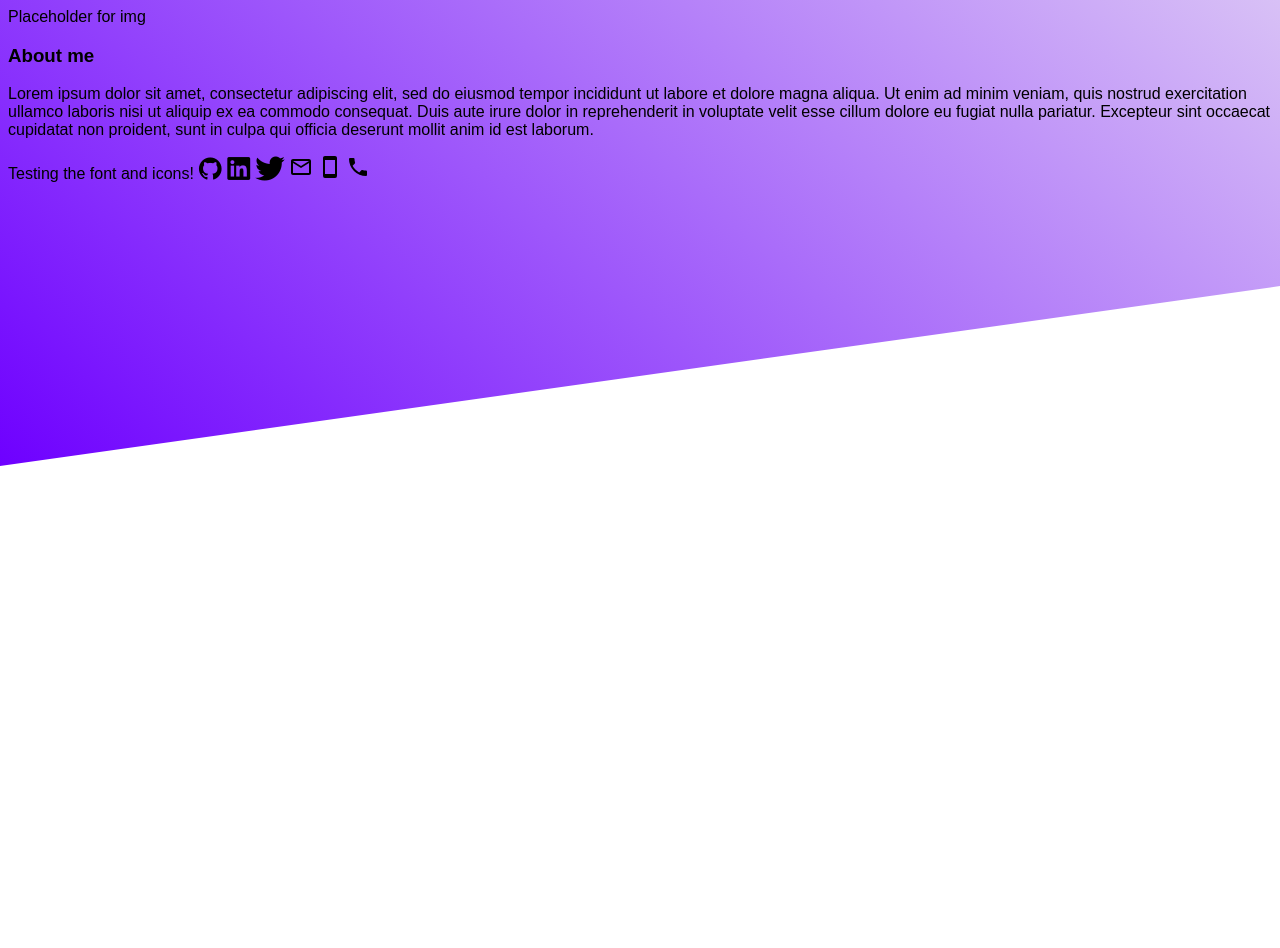
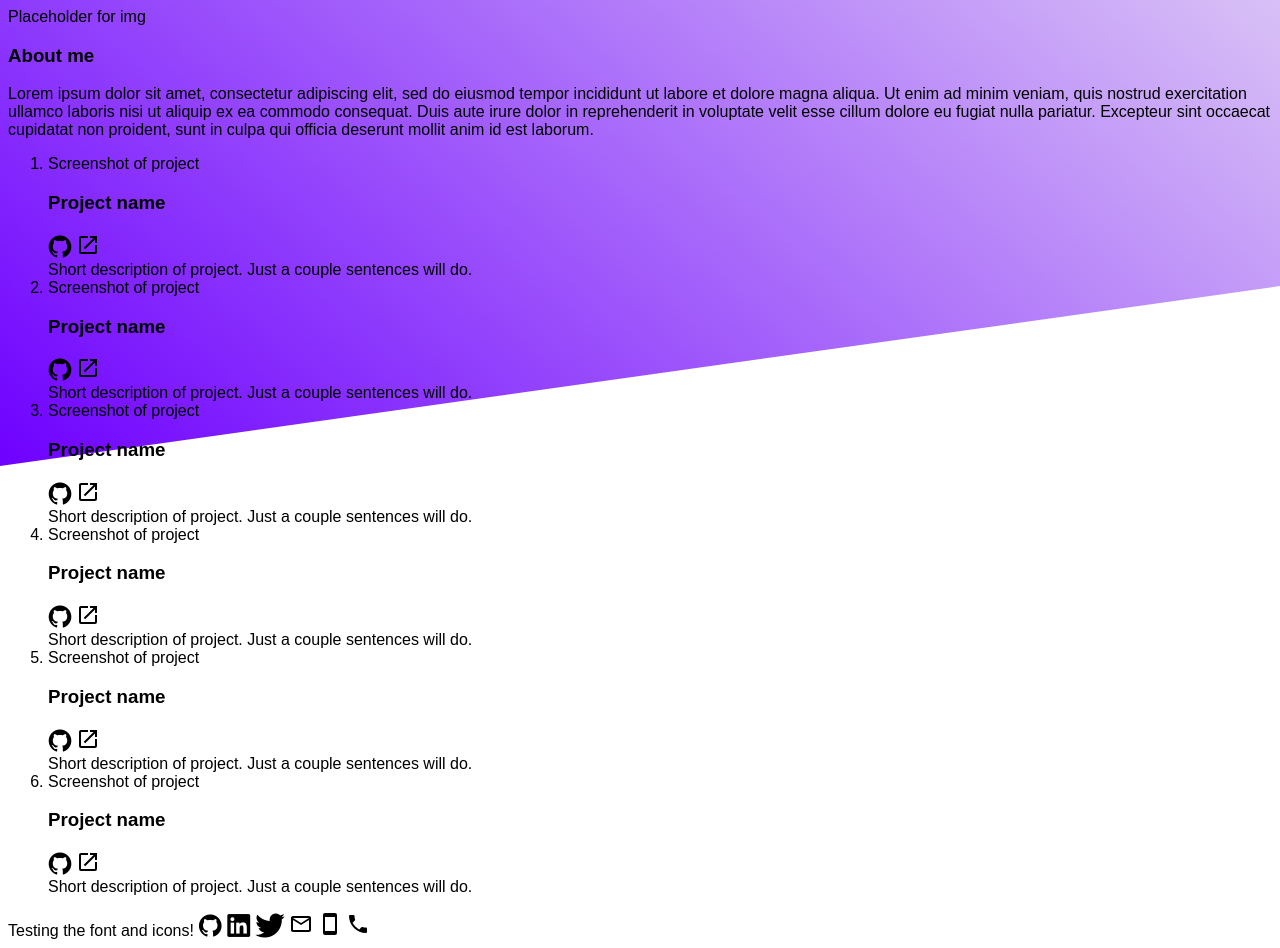
Before and after one commit to rgremaud/homepage, a website built with webpack: page src/template.html in a window 1280 px wide. Before the commit the page ends 800 px from the top, so only its background shows below. Built offline with nearby package versions, Linux system fonts and the light colour scheme; a web font is replaced by a local one.

Commit message:
Add HTML elements

```diff
--- a/src/template.html
+++ b/src/template.html
@@ -40,6 +40,65 @@
         </p>
       </div>
     </header>
+    <main>
+      <title></title>
+      <ol>
+        <li>
+          <div>Screenshot of project</div>
+          <div>
+          <h3>Project name</h3>
+          <i class="devicon-github-original"></i>
+          <img src="assets/open-in-new.svg" height="24" width="24" />
+          <div>Short description of project.  Just a couple sentences will do.</div>
+          </div>
+        </li>
+        <li>
+          <div>Screenshot of project</div>
+          <div>
+          <h3>Project name</h3>
+          <i class="devicon-github-original"></i>
+          <img src="assets/open-in-new.svg" height="24" width="24" />
+          <div>Short description of project.  Just a couple sentences will do.</div>
+          </div>
+        </li>
+        <li>
+          <div>Screenshot of project</div>
+          <div>
+          <h3>Project name</h3>
+          <i class="devicon-github-original"></i>
+          <img src="assets/open-in-new.svg" height="24" width="24" />
+          <div>Short description of project.  Just a couple sentences will do.</div>
+          </div>
+        </li>
+        <li>
+          <div>Screenshot of project</div>
+          <div>
+          <h3>Project name</h3>
+          <i class="devicon-github-original"></i>
+          <img src="assets/open-in-new.svg" height="24" width="24" />
+          <div>Short description of project.  Just a couple sentences will do.</div>
+          </div>
+        </li>
+        <li>
+          <div>Screenshot of project</div>
+          <div>
+          <h3>Project name</h3>
+          <i class="devicon-github-original"></i>
+          <img src="assets/open-in-new.svg" height="24" width="24" />
+          <div>Short description of project.  Just a couple sentences will do.</div>
+          </div>
+        </li>
+        <li>
+          <div>Screenshot of project</div>
+          <div>
+          <h3>Project name</h3>
+          <i class="devicon-github-original"></i>
+          <img src="assets/open-in-new.svg" height="24" width="24" />
+          <div>Short description of project.  Just a couple sentences will do.</div>
+          </div>
+        </li>
+      </ol>
+    </main>
     Testing the font and icons!
     <i class="devicon-github-original"></i>
     <i class="devicon-linkedin-plain"></i>
```
Also changed, not shown: src/assets/open-in-new.svg (added).
